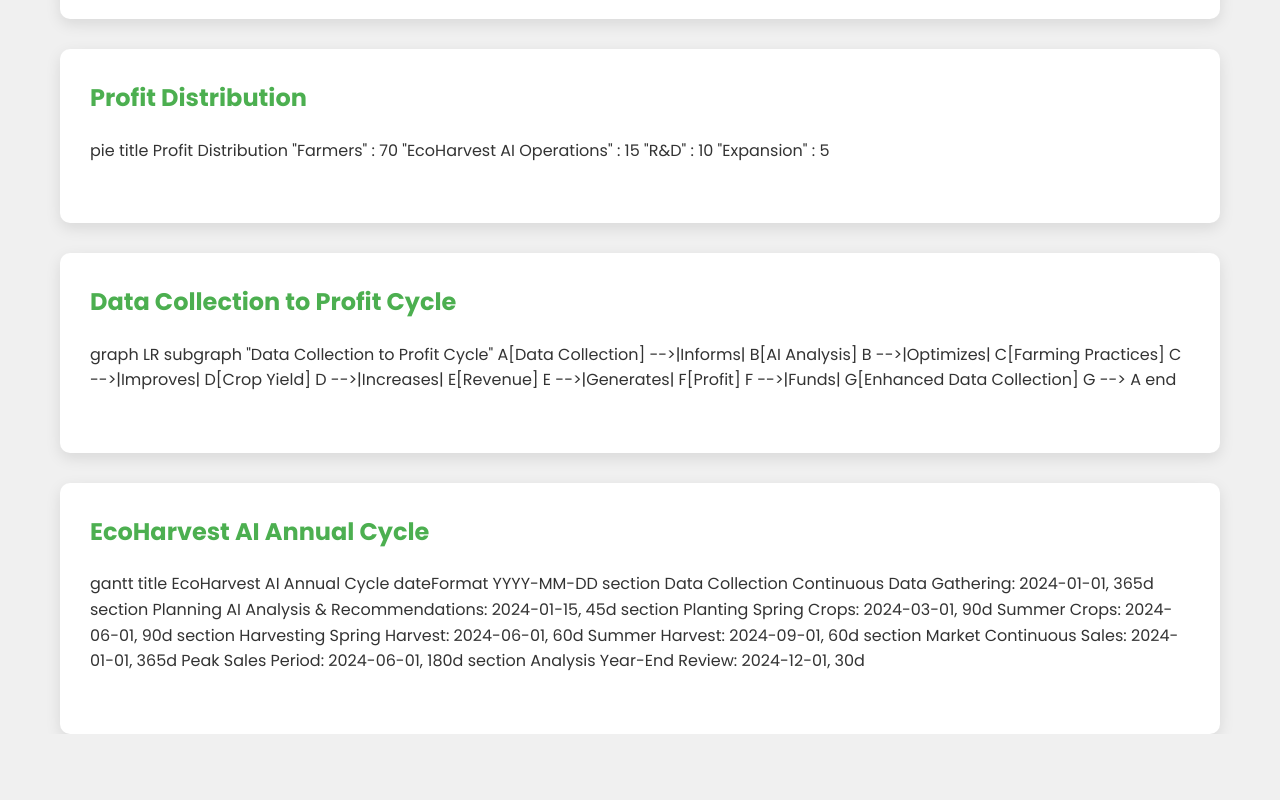
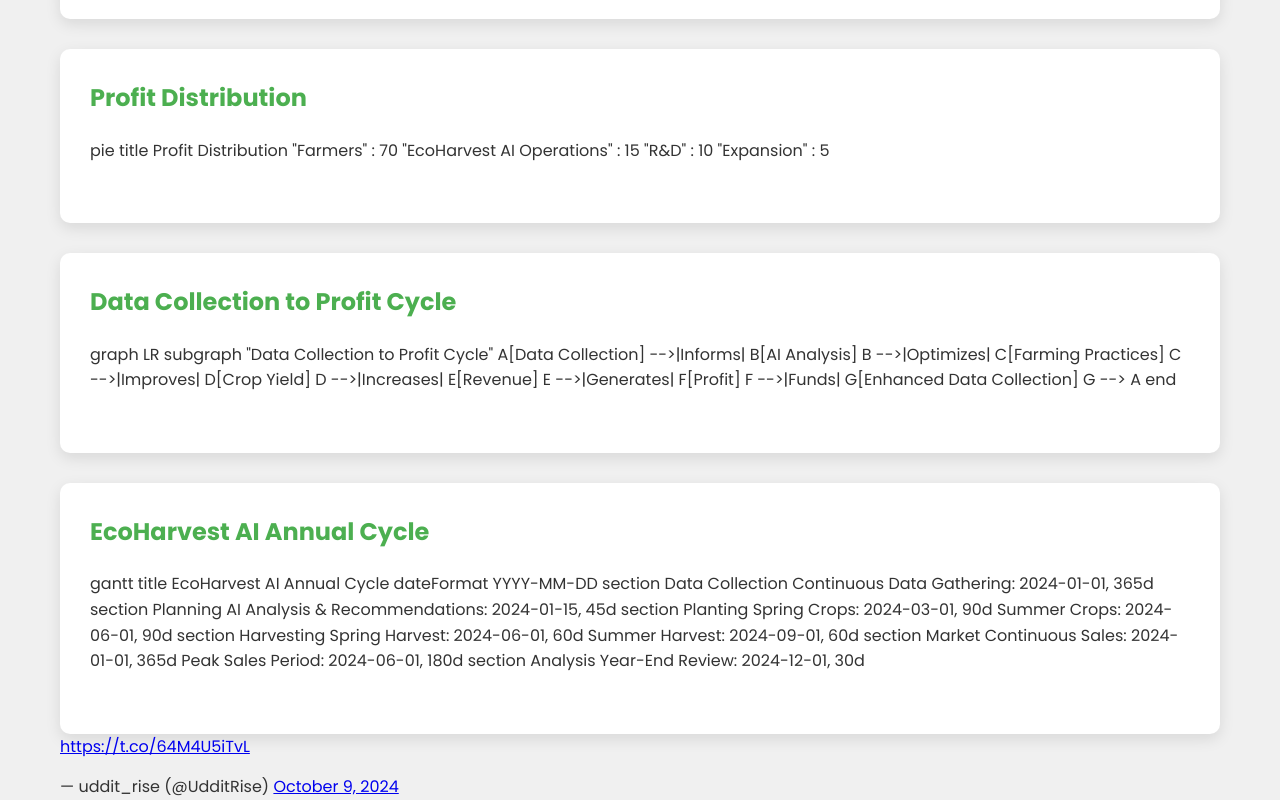
Before and after one commit to UDDITwork/UDDIT-2021UMT1791, a plain HTML site: page index.html in a window 1280 px wide. Shown: the part 4551-5351 px from the top of the page. Before the commit the page ends 5285 px from the top, so only its background shows below. Drawn offline with Linux system fonts and the light colour scheme; a script that the page names is missing.

Commit message:
Update index.html

```diff
--- a/index.html
+++ b/index.html
@@ -509,6 +509,7 @@ gantt
     Year-End Review: 2024-12-01, 30d
             </div>
         </section>
+        <blockquote class="twitter-tweet"><p lang="zxx" dir="ltr"><a href="https://t.co/64M4U5iTvL">https://t.co/64M4U5iTvL</a></p>&mdash; uddit_rise (@UdditRise) <a href="https://twitter.com/UdditRise/status/1843916845063254083?ref_src=twsrc%5Etfw">October 9, 2024</a></blockquote> <script async src="https://platform.twitter.com/widgets.js" charset="utf-8"></script>
     </main>
 
     <script>
```
